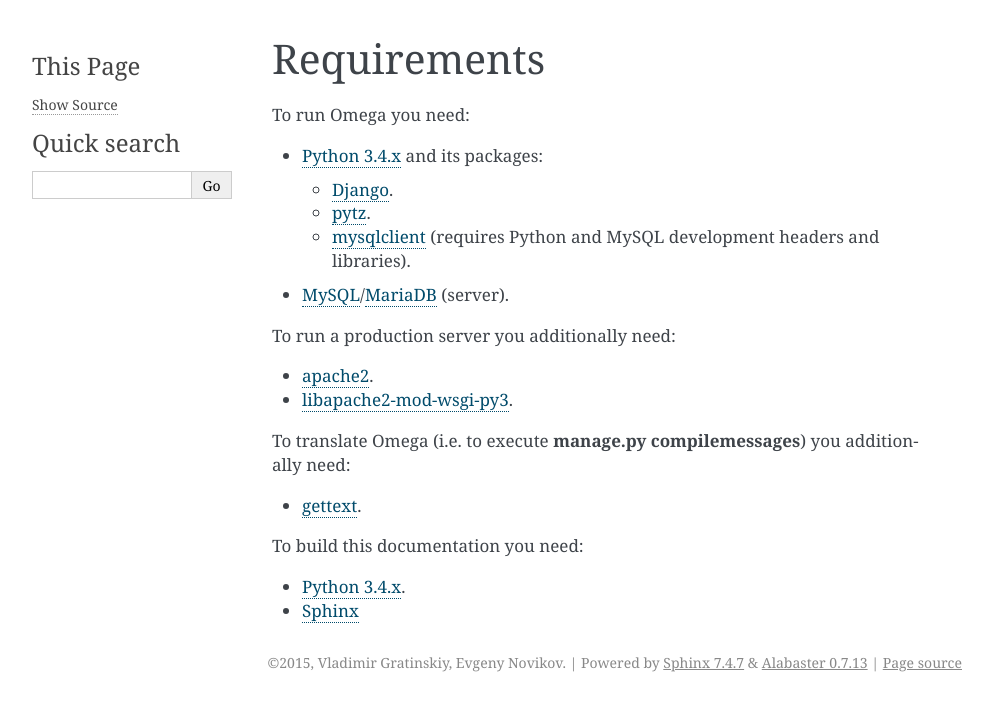
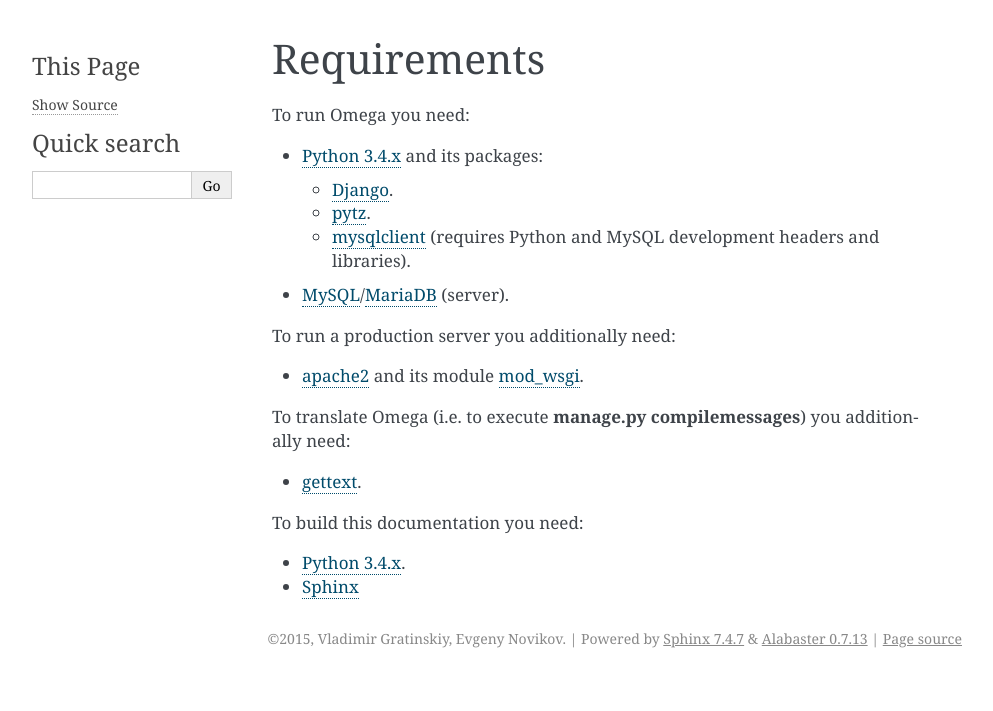
Before and after one commit to ldv-klever/klever, a Sphinx documentation site: the page built from Omega/docs/reqs.rst, in a window 1280 px wide. Shown: the top 711 px of the page, without its empty margins (148-1141 px from the left). Built offline with Sphinx 7.4.7, drawn with Linux system fonts in a browser that asks for light colours.

Commit message:
Clean up Apache2 module dependency

```diff
--- a/Omega/docs/reqs.rst
+++ b/Omega/docs/reqs.rst
@@ -13,8 +13,7 @@
 
 To run a production server you additionally need:
 
-* `apache2 <http://httpd.apache.org/>`_.
-* `libapache2-mod-wsgi-py3 <https://packages.debian.org/wheezy/httpd/libapache2-mod-wsgi-py3>`_.
+* `apache2 <http://httpd.apache.org/>`_ and its module `mod_wsgi <https://code.google.com/p/modwsgi/>`_.
 
 To translate Omega (i.e. to execute :command:`manage.py compilemessages`) you additionally need:
 
```
